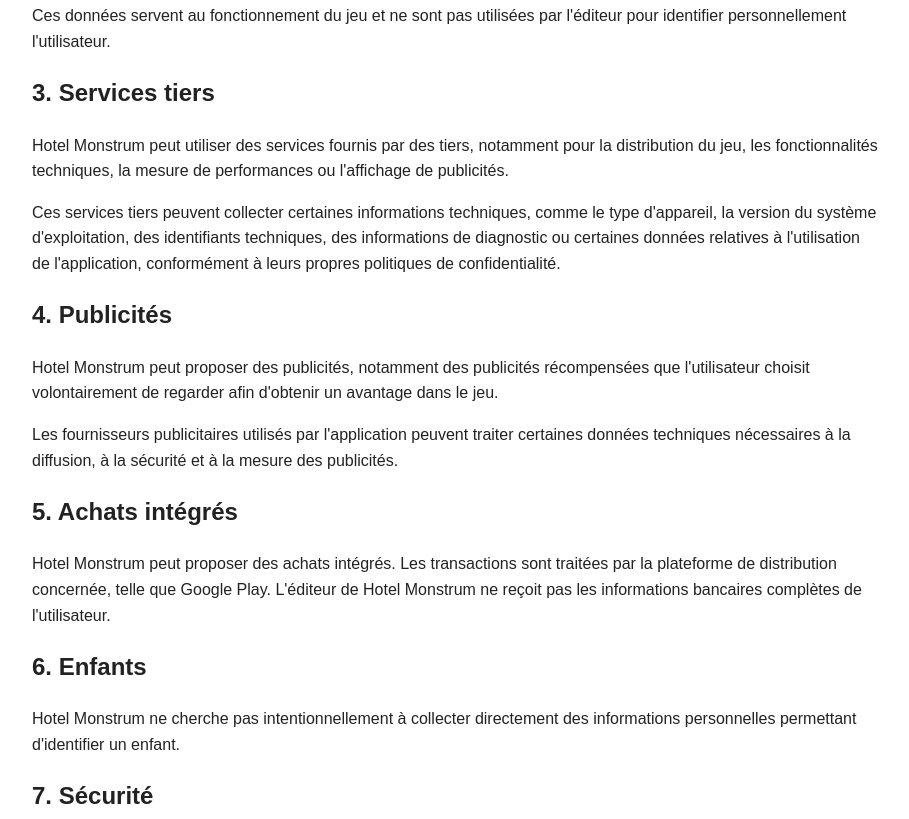
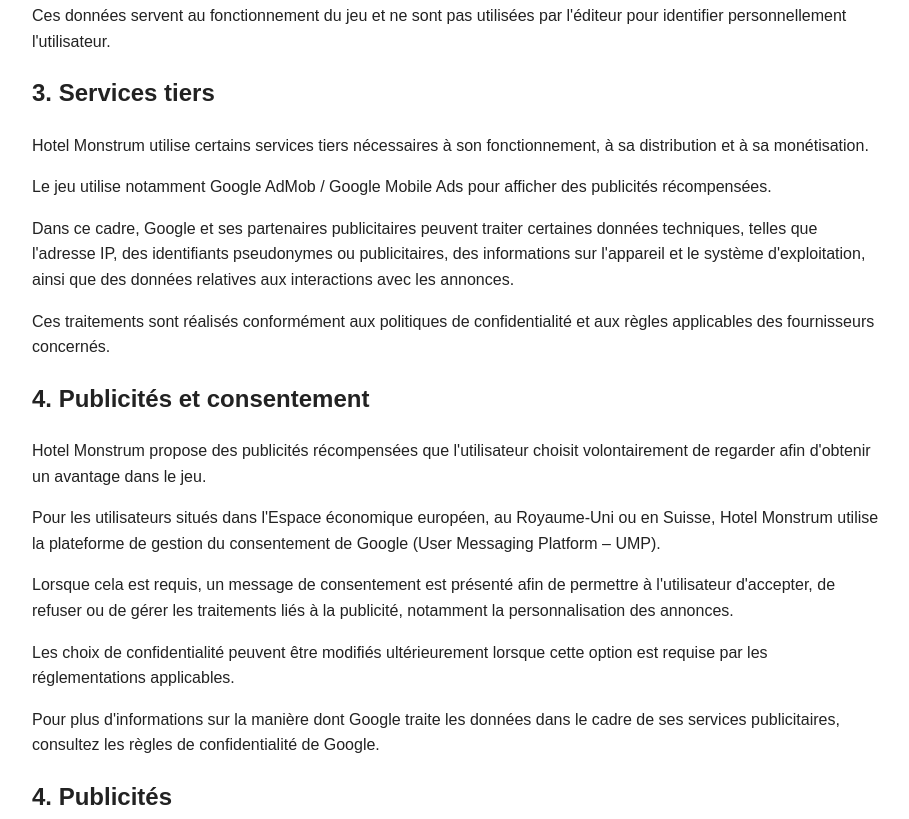
Before and after one commit to thomaslaval/hotel-monstrum-privacy, a plain HTML site: page index.html in a window 1280 px wide. Shown: the part 477-1296 px from the top of the page, without its empty margins (183-1092 px from the left). Drawn offline with Linux system fonts and the light colour scheme.

Commit message:
Revise privacy policy and update last modified date
Updated the privacy policy with the latest revision date and additional information on third-party services and advertising consent.

```diff
--- a/index.html
+++ b/index.html
@@ -10,7 +10,7 @@
 
     <h1>Politique de confidentialité – Hotel Monstrum</h1>
 
-    <p><strong>Dernière mise à jour : 7 octobre 2026</strong></p>
+    <p><strong>Dernière mise à jour : 11 octobre 2026</strong></p>
 
     <p>
         La présente politique de confidentialité décrit la manière dont le jeu
@@ -38,21 +38,59 @@
         par l'éditeur pour identifier personnellement l'utilisateur.
     </p>
 
-    <h2>3. Services tiers</h2>
+<h2>3. Services tiers</h2>
 
-    <p>
-        Hotel Monstrum peut utiliser des services fournis par des tiers,
-        notamment pour la distribution du jeu, les fonctionnalités techniques,
-        la mesure de performances ou l'affichage de publicités.
-    </p>
+<p>
+    Hotel Monstrum utilise certains services tiers nécessaires à son fonctionnement,
+    à sa distribution et à sa monétisation.
+</p>
 
-    <p>
-        Ces services tiers peuvent collecter certaines informations techniques,
-        comme le type d'appareil, la version du système d'exploitation,
-        des identifiants techniques, des informations de diagnostic ou
-        certaines données relatives à l'utilisation de l'application,
-        conformément à leurs propres politiques de confidentialité.
-    </p>
+<p>
+    Le jeu utilise notamment Google AdMob / Google Mobile Ads pour afficher
+    des publicités récompensées.
+</p>
+
+<p>
+    Dans ce cadre, Google et ses partenaires publicitaires peuvent traiter
+    certaines données techniques, telles que l'adresse IP, des identifiants
+    pseudonymes ou publicitaires, des informations sur l'appareil et le système
+    d'exploitation, ainsi que des données relatives aux interactions avec les annonces.
+</p>
+
+<p>
+    Ces traitements sont réalisés conformément aux politiques de confidentialité
+    et aux règles applicables des fournisseurs concernés.
+</p>
+
+<h2>4. Publicités et consentement</h2>
+
+<p>
+    Hotel Monstrum propose des publicités récompensées que l'utilisateur choisit
+    volontairement de regarder afin d'obtenir un avantage dans le jeu.
+</p>
+
+<p>
+    Pour les utilisateurs situés dans l'Espace économique européen, au Royaume-Uni
+    ou en Suisse, Hotel Monstrum utilise la plateforme de gestion du consentement
+    de Google (User Messaging Platform – UMP).
+</p>
+
+<p>
+    Lorsque cela est requis, un message de consentement est présenté afin de permettre
+    à l'utilisateur d'accepter, de refuser ou de gérer les traitements liés à la
+    publicité, notamment la personnalisation des annonces.
+</p>
+
+<p>
+    Les choix de confidentialité peuvent être modifiés ultérieurement lorsque cette
+    option est requise par les réglementations applicables.
+</p>
+
+<p>
+    Pour plus d'informations sur la manière dont Google traite les données dans
+    le cadre de ses services publicitaires, consultez les règles de confidentialité
+    de Google.
+</p>
 
     <h2>4. Publicités</h2>
 
```
